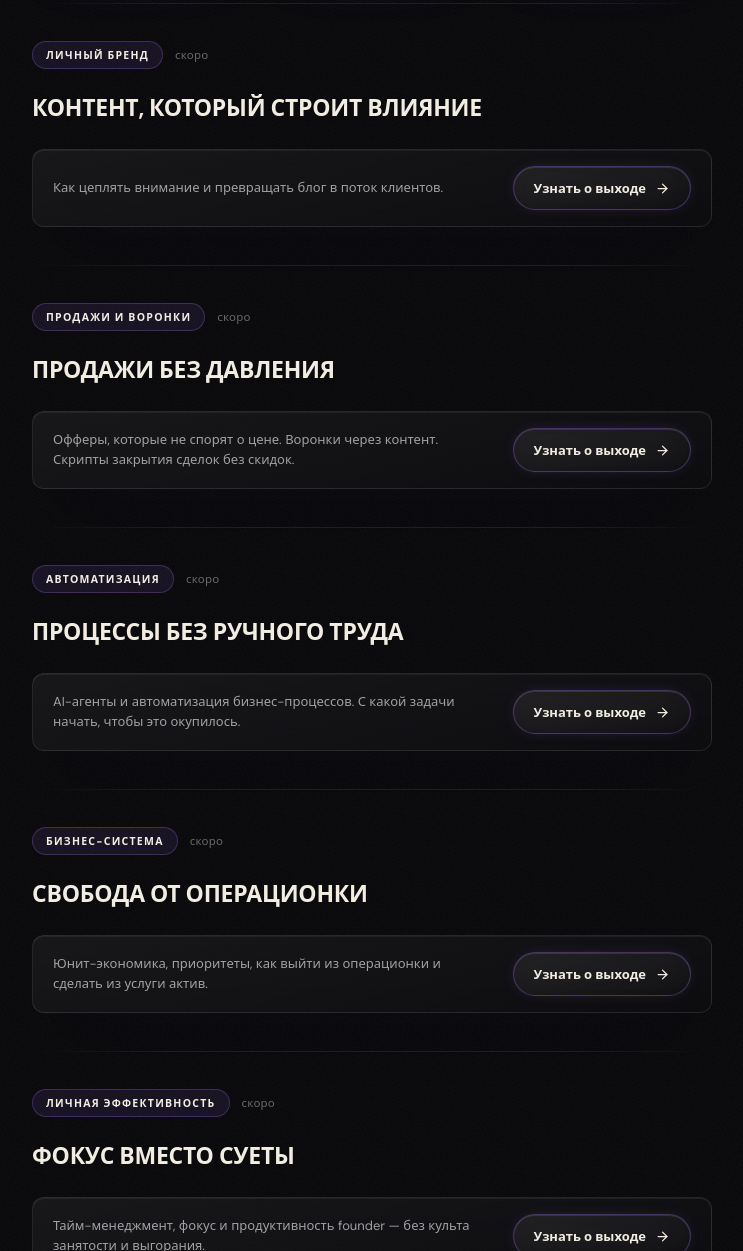
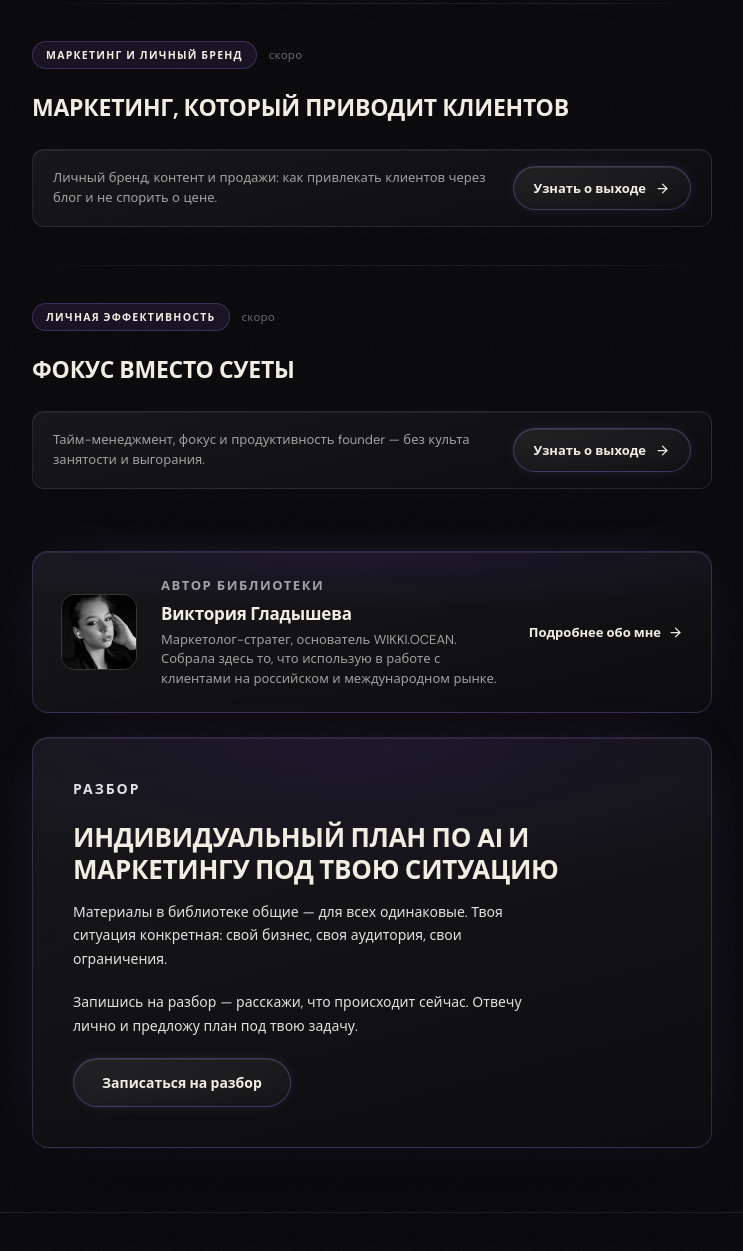
Before and after one commit to vikagladysheva07-source/wikki-shark-library, a plain HTML site: page library.html in a window 1280 px wide. Shown: the part 1174-2425 px from the top of the page, without its empty margins (268-1011 px from the left). Drawn offline with Linux system fonts and the light colour scheme.

Commit message:
Три рубрики вместо шести, тизеры ведут в канал
Co-Authored-By: Claude Opus 5.5 <noreply@anthropic.com>

```diff
--- a/library.html
+++ b/library.html
@@ -292,11 +292,8 @@ code,.loc code,.note code,.step-text code{color:var(--ivory);background:rgba(255
   </button>
   <div class="toolbar-filters" id="toolbar-filters" role="listbox" aria-label="Рубрики">
     <button class="filter-chip active" type="button" data-filter="all">Все рубрики</button>
-    <button class="filter-chip" type="button" data-filter="neuro">Мир нейросетей</button>
-    <button class="filter-chip" type="button" data-filter="brand">Личный бренд</button>
-    <button class="filter-chip" type="button" data-filter="sales">Продажи и воронки</button>
-    <button class="filter-chip" type="button" data-filter="auto">Автоматизация</button>
-    <button class="filter-chip" type="button" data-filter="system">Бизнес-система</button>
+    <button class="filter-chip" type="button" data-filter="neuro">Нейросети и автоматизация</button>
+    <button class="filter-chip" type="button" data-filter="brand">Маркетинг и личный бренд</button>
     <button class="filter-chip" type="button" data-filter="effic">Личная эффективность</button>
   </div>
   </div>
@@ -308,10 +305,10 @@ code,.loc code,.note code,.step-text code{color:var(--ivory);background:rgba(255
   <!-- МИР НЕЙРОСЕТЕЙ -->
   <div class="res-section" data-cat="neuro">
     <div class="res-head">
-      <div class="res-label">Мир нейросетей</div>
+      <div class="res-label">Нейросети и автоматизация</div>
       <span class="res-count">5 материалов</span>
       <h2>Как приручить нейросети</h2>
-      <p>Как выбирать нейросети и применять их в работе — от первого шага до системы, которая работает без тебя.</p>
+      <p>Как выбирать нейросети, применять их в работе и автоматизировать процессы — от первого шага до системы, которая работает без тебя.</p>
     </div>
     <div class="res-grid">
       <a href="claude-registration.html" class="res-item" data-type="guide">
@@ -356,64 +353,16 @@ code,.loc code,.note code,.step-text code{color:var(--ivory);background:rgba(255
   <!-- ЛИЧНЫЙ БРЕНД -->
   <div class="res-section" data-cat="brand" data-teaser="1">
     <div class="res-head">
-      <div class="res-label">Личный бренд</div>
+      <div class="res-label">Маркетинг и личный бренд</div>
       <span class="res-count">скоро</span>
-      <h2>Контент, который строит влияние</h2>
+      <h2>Маркетинг, который приводит клиентов</h2>
     </div>
     <div class="res-teaser">
       <div class="res-teaser-body">
         <span class="res-teaser-badge">готовим</span>
-        <p>Как цеплять внимание и превращать блог в поток клиентов.</p>
+        <p>Личный бренд, контент и продажи: как привлекать клиентов через блог и не спорить о цене.</p>
       </div>
-      <a href="https://t.me/wikki_shark" target="_blank" rel="noopener" class="res-teaser-btn">Узнать о выходе <svg viewBox="0 0 24 24" fill="none" stroke="currentColor" stroke-width="2" stroke-linecap="round" stroke-linejoin="round"><line x1="5" y1="12" x2="19" y2="12"></line><polyline points="12 5 19 12 12 19"></polyline></svg></a>
-    </div>
-  </div>
-
-  <!-- ПРОДАЖИ И ВОРОНКИ (тизер) -->
-  <div class="res-section" data-cat="sales" data-teaser="1">
-    <div class="res-head">
-      <div class="res-label">Продажи и воронки</div>
-      <span class="res-count">скоро</span>
-      <h2>Продажи без давления</h2>
-    </div>
-    <div class="res-teaser">
-      <div class="res-teaser-body">
-        <span class="res-teaser-badge">готовим</span>
-        <p>Офферы, которые не спорят о цене. Воронки через контент. Скрипты закрытия сделок без скидок.</p>
-      </div>
-      <a href="https://t.me/wikki_shark" target="_blank" rel="noopener" class="res-teaser-btn">Узнать о выходе <svg viewBox="0 0 24 24" fill="none" stroke="currentColor" stroke-width="2" stroke-linecap="round" stroke-linejoin="round"><line x1="5" y1="12" x2="19" y2="12"></line><polyline points="12 5 19 12 12 19"></polyline></svg></a>
-    </div>
-  </div>
-
-  <!-- АВТОМАТИЗАЦИЯ (тизер) -->
-  <div class="res-section" data-cat="auto" data-teaser="1">
-    <div class="res-head">
-      <div class="res-label">Автоматизация</div>
-      <span class="res-count">скоро</span>
-      <h2>Процессы без ручного труда</h2>
-    </div>
-    <div class="res-teaser">
-      <div class="res-teaser-body">
-        <span class="res-teaser-badge">готовим</span>
-        <p>AI-агенты и автоматизация бизнес-процессов. С какой задачи начать, чтобы это окупилось.</p>
-      </div>
-      <a href="https://t.me/wikki_shark" target="_blank" rel="noopener" class="res-teaser-btn">Узнать о выходе <svg viewBox="0 0 24 24" fill="none" stroke="currentColor" stroke-width="2" stroke-linecap="round" stroke-linejoin="round"><line x1="5" y1="12" x2="19" y2="12"></line><polyline points="12 5 19 12 12 19"></polyline></svg></a>
-    </div>
-  </div>
-
-  <!-- БИЗНЕС-СИСТЕМА (тизер) -->
-  <div class="res-section" data-cat="system" data-teaser="1">
-    <div class="res-head">
-      <div class="res-label">Бизнес-система</div>
-      <span class="res-count">скоро</span>
-      <h2>Свобода от операционки</h2>
-    </div>
-    <div class="res-teaser">
-      <div class="res-teaser-body">
-        <span class="res-teaser-badge">готовим</span>
-        <p>Юнит-экономика, приоритеты, как выйти из операционки и сделать из услуги актив.</p>
-      </div>
-      <a href="https://t.me/wikki_shark" target="_blank" rel="noopener" class="res-teaser-btn">Узнать о выходе <svg viewBox="0 0 24 24" fill="none" stroke="currentColor" stroke-width="2" stroke-linecap="round" stroke-linejoin="round"><line x1="5" y1="12" x2="19" y2="12"></line><polyline points="12 5 19 12 12 19"></polyline></svg></a>
+      <a href="https://t.me/shark_wikki" target="_blank" rel="noopener" class="res-teaser-btn">Узнать о выходе <svg viewBox="0 0 24 24" fill="none" stroke="currentColor" stroke-width="2" stroke-linecap="round" stroke-linejoin="round"><line x1="5" y1="12" x2="19" y2="12"></line><polyline points="12 5 19 12 12 19"></polyline></svg></a>
     </div>
   </div>
 
@@ -429,7 +378,7 @@ code,.loc code,.note code,.step-text code{color:var(--ivory);background:rgba(255
         <span class="res-teaser-badge">готовим</span>
         <p>Тайм-менеджмент, фокус и продуктивность founder — без культа занятости и выгорания.</p>
       </div>
-      <a href="https://t.me/wikki_shark" target="_blank" rel="noopener" class="res-teaser-btn">Узнать о выходе <svg viewBox="0 0 24 24" fill="none" stroke="currentColor" stroke-width="2" stroke-linecap="round" stroke-linejoin="round"><line x1="5" y1="12" x2="19" y2="12"></line><polyline points="12 5 19 12 12 19"></polyline></svg></a>
+      <a href="https://t.me/shark_wikki" target="_blank" rel="noopener" class="res-teaser-btn">Узнать о выходе <svg viewBox="0 0 24 24" fill="none" stroke="currentColor" stroke-width="2" stroke-linecap="round" stroke-linejoin="round"><line x1="5" y1="12" x2="19" y2="12"></line><polyline points="12 5 19 12 12 19"></polyline></svg></a>
     </div>
   </div>
 
```
